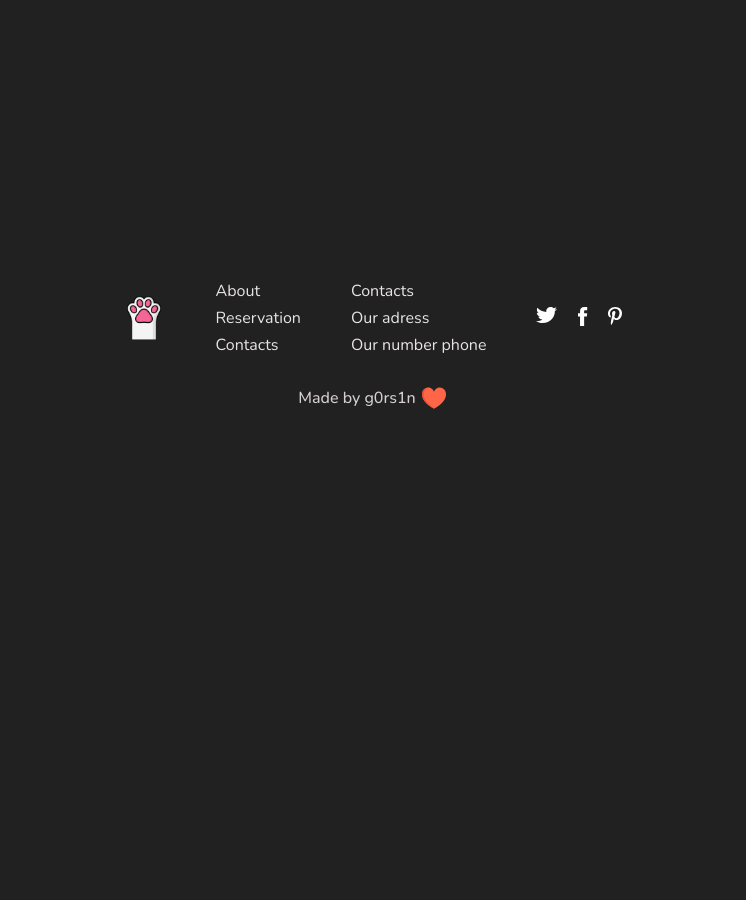
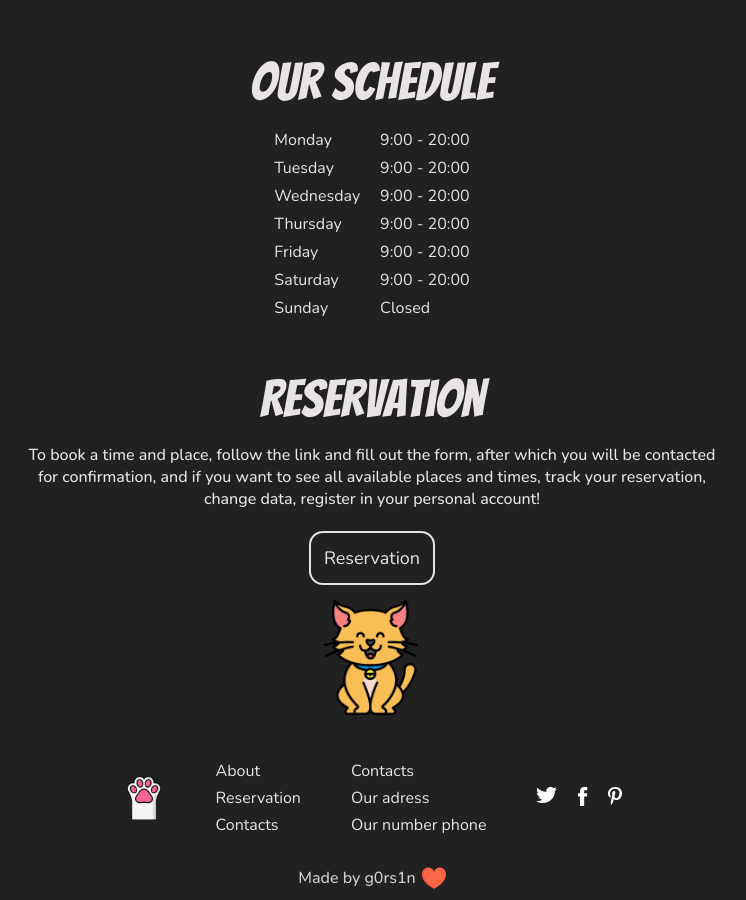
Before and after one commit to g0rs1n/MeowCafe, a React (Vite) app in the folder client/: page / in a window 1280 px wide. Shown: the part 380-1280 px from the top of the page, without its empty margins (268-1014 px from the left). Before the commit the page ends 800 px from the top, so only its background shows below. Built offline with nearby package versions, Linux system fonts and the light colour scheme.

Commit message:
Section-2, Section-3, route

```diff
--- a/client/src/App.jsx
+++ b/client/src/App.jsx
@@ -1,9 +1,13 @@
 import { Section_1 } from "./components/Section-1/Section-1"
+import { Section_2 } from "./components/Section-2/Section-2"
+import { Section_3 } from "./components/Section-3/Section-3"
 
 export default function App() {
     return (
         <main className="main">
             <Section_1/>
+            <Section_2/>
+            <Section_3/>
         </main>
     )
 }
--- /dev/null
+++ b/client/src/components/About/About.jsx
@@ -0,0 +1,9 @@
+import "./About.scss"
+
+export function About () {
+    return (
+        <>
+
+        </>
+    )
+}
--- /dev/null
+++ b/client/src/components/Contacts/Contacts.jsx
@@ -0,0 +1,9 @@
+import "./Contacts.scss"
+
+export function Contacts () {
+    return (
+        <>
+
+        </>
+    )
+}
--- /dev/null
+++ b/client/src/components/Reservation/Reservation.jsx
@@ -0,0 +1,9 @@
+import "./Reservation.scss"
+
+export function Reservation () {
+    return (
+        <>
+
+        </>
+    )
+}
--- /dev/null
+++ b/client/src/components/Section-2/Section-2.jsx
@@ -0,0 +1,39 @@
+import './Section-2.scss'
+
+export function Section_2 () {
+    return (
+        <>
+            <section className='section-second-wrapper'>
+                <div className='container-main'>
+                    <div className='section-second'>
+                        <div className='section-second-title'>
+                            <h2 className='section-second-title__h2'>
+                                Our Schedule
+                            </h2>
+                        </div>
+                        <div className='schedule-spisok-wrapper'>
+                            <ul className='schedule-spisok'>
+                                <li className='schedule-spisok__item'>Monday</li>
+                                <li className='schedule-spisok__item'>Tuesday</li>
+                                <li className='schedule-spisok__item'>Wednesday</li>
+                                <li className='schedule-spisok__item'>Thursday</li>
+                                <li className='schedule-spisok__item'>Friday</li>
+                                <li className='schedule-spisok__item'>Saturday</li>
+                                <li className='schedule-spisok__item'>Sunday</li>
+                            </ul>
+                            <ul className='schedule-spisok'>
+                                <li className='schedule-spisok__item'>9:00 - 20:00</li>
+                                <li className='schedule-spisok__item'>9:00 - 20:00</li>
+                                <li className='schedule-spisok__item'>9:00 - 20:00</li>
+                                <li className='schedule-spisok__item'>9:00 - 20:00</li>
+                                <li className='schedule-spisok__item'>9:00 - 20:00</li>
+                                <li className='schedule-spisok__item'>9:00 - 20:00</li>
+                                <li className='schedule-spisok__item'>Closed</li>
+                            </ul>
+                        </div>
+                    </div>
+                </div>
+            </section>
+        </>
+    )
+}
--- /dev/null
+++ b/client/src/components/Section-2/Section-2.scss
@@ -0,0 +1,42 @@
+.section-second-wrapper{
+    padding: 20px 0px;
+}
+
+.section-second{
+    display: flex;
+    flex-direction: column;
+    gap: 20px;
+    align-items: center;
+    padding: 5px 0px;
+}
+
+.section-second-title{
+    & h2 {
+        font-family: var(--font-accent);
+        color: var(--text-color);
+        font-weight: 500;
+        font-style: normal;
+        font-size: 52px;
+    }
+}
+
+.schedule-spisok-wrapper{
+    display: flex;
+    column-gap: 20px;
+    justify-content: center;
+}
+
+.schedule-spisok{
+    display: flex;
+    flex-direction: column;
+    row-gap: 6px;
+    justify-content: center;
+
+    & li {
+        font-family: var(--font-main);
+        color: var(--text-color);
+        font-size: 16px;
+        font-weight: 400;
+        font-style: normal;
+    }
+}
--- /dev/null
+++ b/client/src/components/Section-3/Section-3.jsx
@@ -0,0 +1,34 @@
+import { Link } from "react-router-dom";
+import imgCat from "../../assets/img/images/cat.png"
+import "./Section-3.scss"
+
+export function Section_3 () {
+    return (
+        <>
+            <section className="section-third-wrapper">
+                <div className="container-main">
+                    <div className="section-third">
+                        <div className="section-third-title">
+                            <h2 className="section-third-title__h2">
+                                Reservation
+                            </h2>
+                        </div>
+                        <div className="section-third-main">
+                            <p className="section-third-main__p">
+                                To book a time and place, follow the link and fill out the form, after which you will be contacted for confirmation, and if you want to see all available places and times, track your reservation, change data, register in your personal account!
+                            </p>
+                        </div>
+                        <div className="section-third-link-wrapper">
+                            <div className="section-third-link">
+                                <Link to={'/reservation'} className="section-third-link__link">
+                                    Reservation
+                                </Link>
+                                <img className="section-third-link__img" src={imgCat} alt="cat" />
+                            </div>
+                        </div>
+                    </div>
+                </div>
+            </section>
+        </>
+    )
+}
--- /dev/null
+++ b/client/src/components/Section-3/Section-3.scss
@@ -0,0 +1,60 @@
+.section-third-wrapper{
+    padding: 15px 0px;
+}
+
+.section-third{
+    display: flex;
+    flex-direction: column;
+    gap: 6px;
+    align-items: center;
+}
+
+.section-third-title{
+    padding: 12px 0px;
+
+    & h2 {
+        font-family: var(--font-accent);
+        color: var(--text-color);
+        font-weight: 500;
+        font-style: normal;
+        font-size: 52px;
+    }
+}
+
+.section-third-main{
+    padding-bottom: 15px;
+
+    & p{
+        max-width: 700px;
+        text-align: center;
+        font-family: var(--font-main);
+        color: var(--text-color);
+        font-weight: 500;
+    }
+}
+
+.section-third-link-wrapper{
+    padding-bottom: 15px;
+}
+
+.section-third-link{
+    display: flex;
+    flex-direction: column;
+    gap: 15px;
+    align-items: center;
+
+    & .section-third-link__link{
+        padding: 13px;
+        border: 2px solid var(--text-color);
+        color: var(--text-color);
+        font-size: 18px;
+        border-radius: 14px;
+        font-weight: 400;
+        font-style: normal;
+    }
+
+    & img {
+        width: 115px;
+        height: 115px;
+    }
+}
--- a/client/src/main.jsx
+++ b/client/src/main.jsx
@@ -5,6 +5,9 @@ import { BrowserRouter,Routes, Route } from 'react-router-dom'
 import App from './App'
 import {Header} from './components/Header/Header'
 import { Footer } from './components/Footer/Footer'
+import {About} from './components/About/About'
+import {Reservation} from './components/Reservation/Reservation'
+import {Contacts} from './components/Contacts/Contacts'
 
 ReactDOM.createRoot(document.getElementById('root')).render(
   <React.StrictMode>
@@ -13,6 +16,9 @@ ReactDOM.createRoot(document.getElementById('root')).render(
           <Header/>
             <Routes>
                 <Route exact path='/' element={<App/>} />
+                <Route path='/about' element={<About/>} />
+                <Route path='/reservation' element={<Reservation/>} />
+                <Route path='/contacts' element={<Contacts/>} />
             </Routes>
           <Footer/>
         </div>
```
Also changed, not shown: client/src/components/About/About.scss (added), client/src/components/Contacts/Contacts.scss (added), client/src/components/Reservation/Reservation.scss (added).
